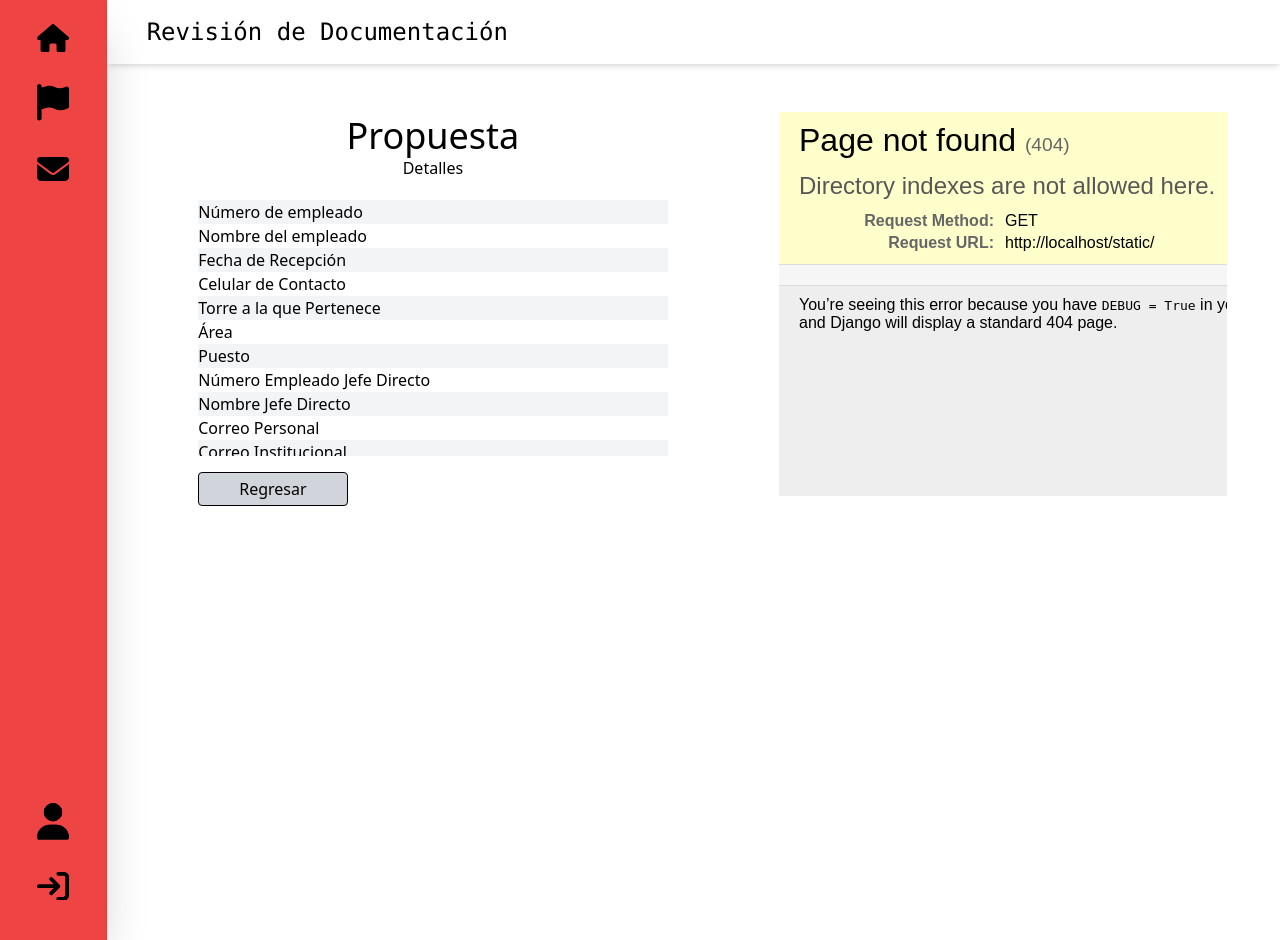
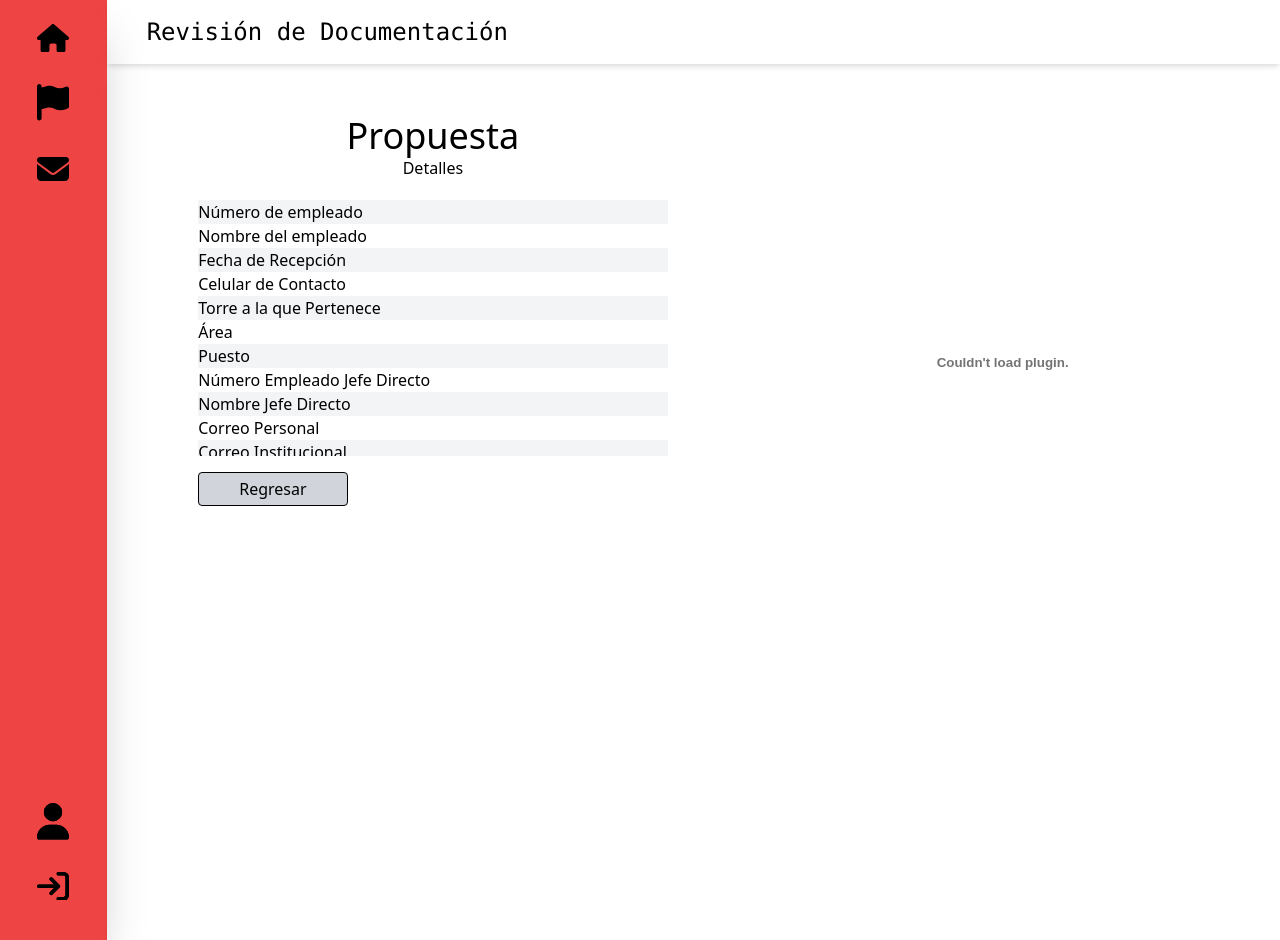
Before and after one commit to MARCACACAHUATE/project-myss, a Django app: template propuestas/templates/propuesta_detalles.html in a window 1280 px wide. Run offline with Django 5.2, Linux system fonts and the light colour scheme; the template is opened without the code that fills it, so the values that code supplies are empty; some libraries are stand-ins or nearby versions.

Commit message:
Haber que 5878

```diff
--- a/propuestas/templates/propuesta_detalles.html
+++ b/propuestas/templates/propuesta_detalles.html
@@ -131,14 +131,9 @@
     </div>
 
     <div class="w-5/12 h-11/12 m-4 justify-center grid grid-cols-1 justify-items-center overflow-auto ">
-    <div class="w-full h-96 m-4 flex justify-center">
-        <object class="h-full w-11/12" data='{% static propuesta_data.archivo_propuesta %}' type="application/pdf" width="800"
-            height="578">
+        <div class="w-full h-96 m-4 flex justify-center">
 
-            <iframe src='{% static propuesta_data.archivo_propuesta %}' width="800" height="578">
-                <p>This browser does not support PDF!</p>
-            </iframe>
-        </object>
+            <embed src="{% static propuesta_data.archivo_propuesta %}" width="800" height="500" type="application/pdf">
+        </div>
     </div>
-</div>
-{% endblock %}
+    {% endblock %}
```
